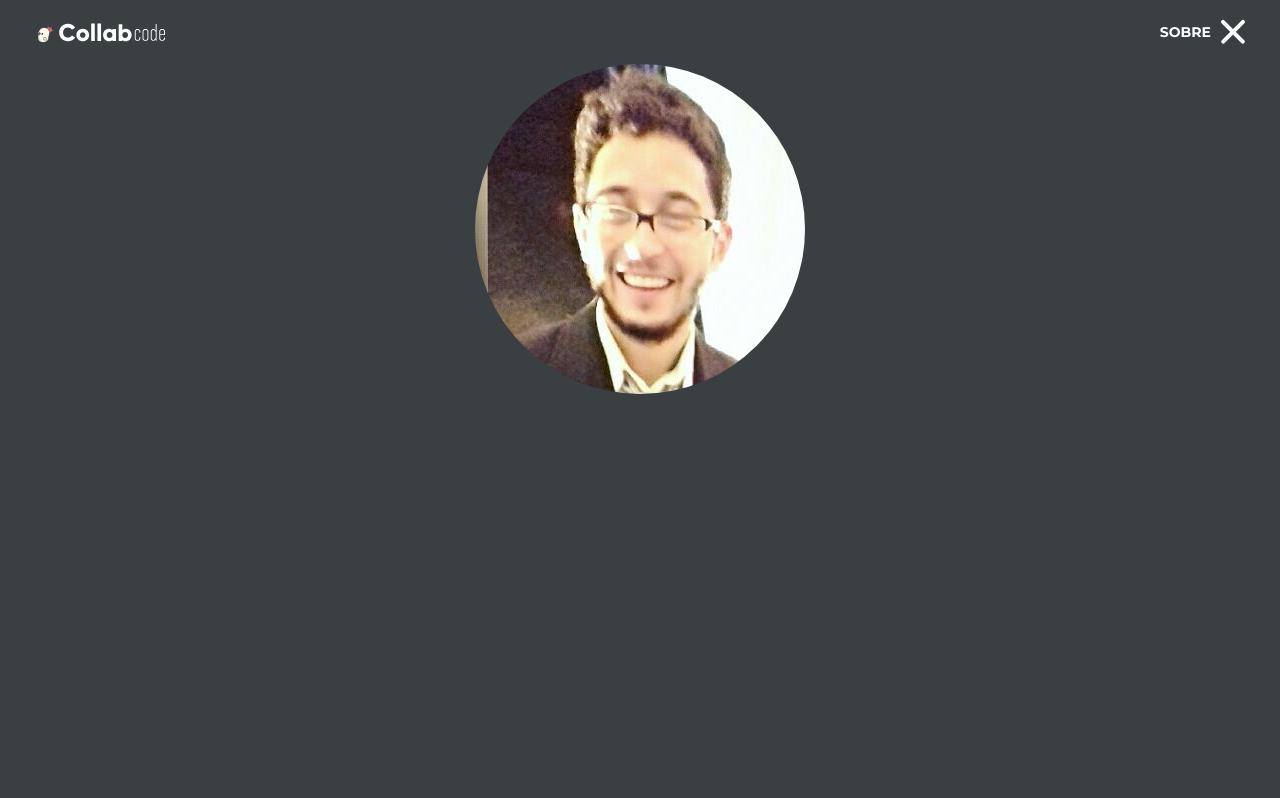
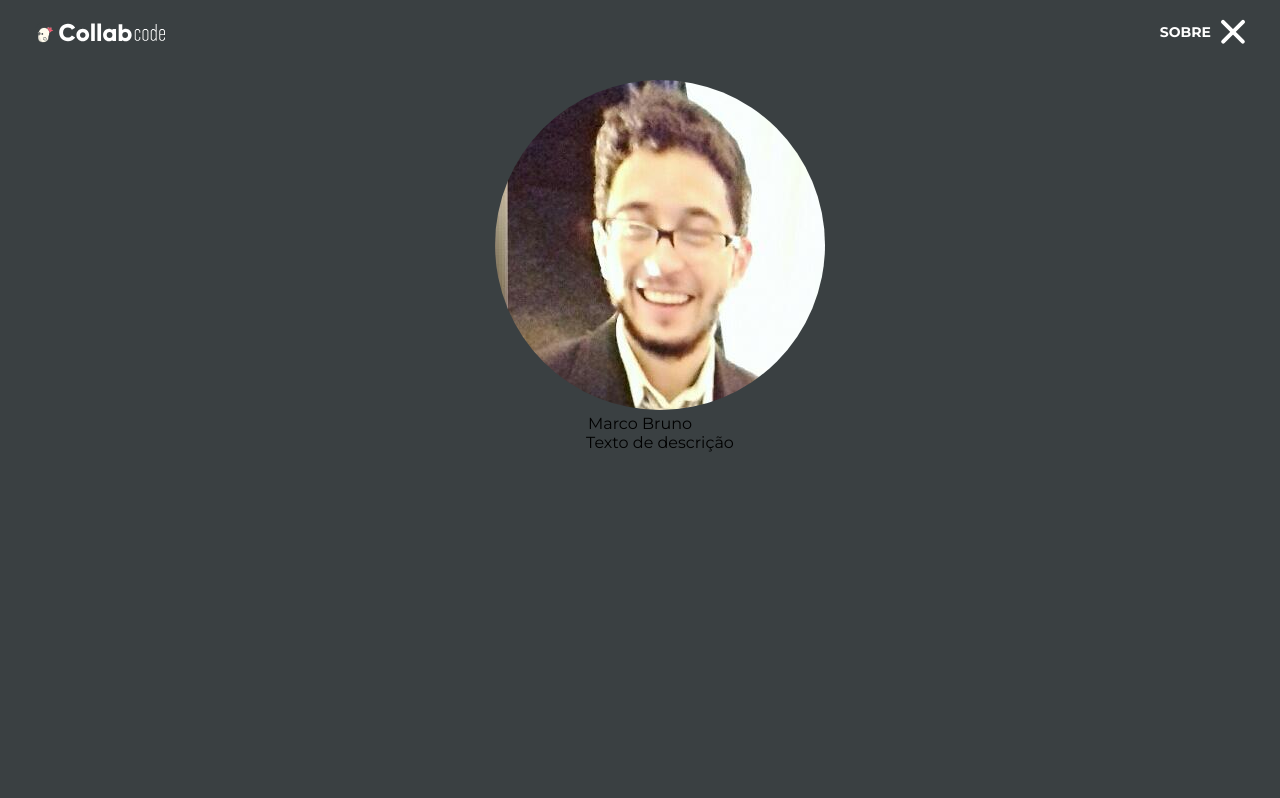
Before and after one commit to BrunoViveiros/CollabCode, a React (Create React App) app: page / in a window 1280 px wide. Shown: the top 798 px of the page. Built offline with nearby package versions, Linux system fonts and the light colour scheme.

Commit message:
Criado o component ProfileUser

```diff
--- a/src/App.js
+++ b/src/App.js
@@ -4,13 +4,11 @@ import "./App.css";
 
 import Checkbox from "./objects/Checkbox";
 import About from "./objects/About";
-import AvatarProfile from "./objects/AvatarProfile";
 
 import Header from "./components/Header";
 import Hashtag from "./components/Hashtag";
 import HeaderInternal from "./components/HeaderInternal";
-
-import Profile from "./img/avatar.jpg";
+import ProfileUser from "./components/ProfileUser";
 
 const App = () => (
   <main className="app">
@@ -21,7 +19,7 @@ const App = () => (
     <About>
       <HeaderInternal />
 
-      <AvatarProfile src={Profile} alt="Avatar do Bruno Fernandes" />
+      <ProfileUser />
     </About>
   </main>
 );
--- /dev/null
+++ b/src/components/ProfileUser/index.js
@@ -0,0 +1,16 @@
+import React from "react";
+import Profile from "../../img/avatar.jpg";
+
+import AvatarProfile from "../../objects/AvatarProfile";
+
+const ProfileUser = () => (
+  <dl>
+    <dd>
+      <AvatarProfile src={Profile} alt="Avatar do Bruno Fernandes" />
+    </dd>
+    <dt>Marco Bruno</dt>
+    <dd>Texto de descrição</dd>
+  </dl>
+);
+
+export default ProfileUser;
```
